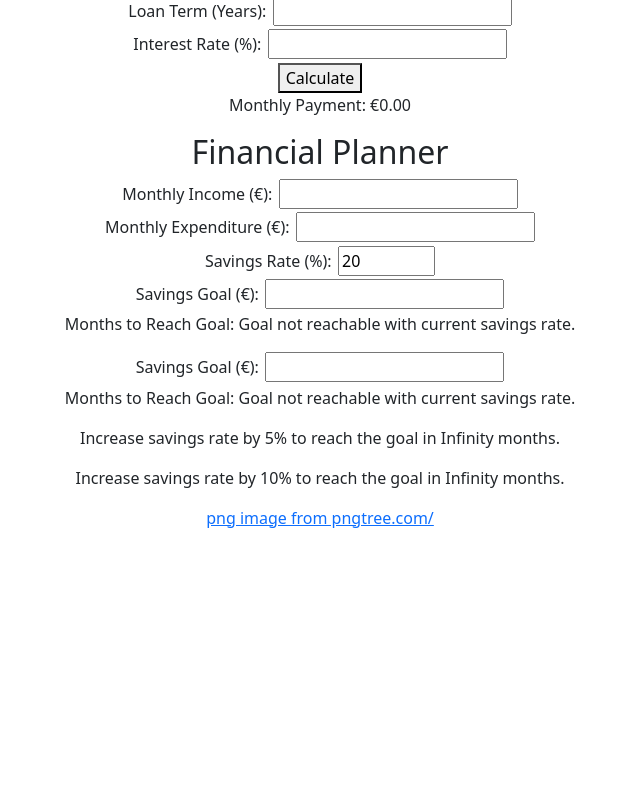
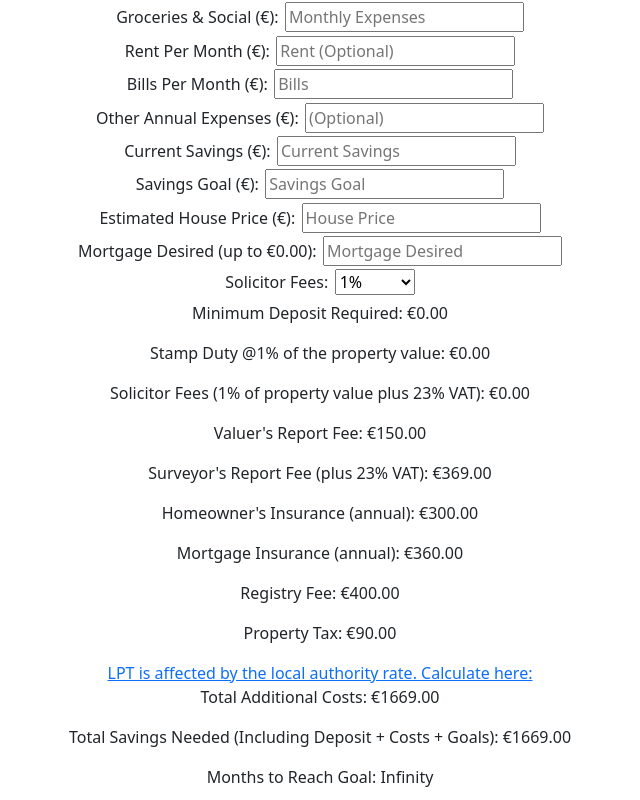
Before and after one commit to OisinWrites/Mortgage-Budgeter, a React (Create React App) app in the folder client/: page / in a window 1280 px wide. Shown: the part 1140-1940 px from the top of the page, without its empty margins (320-960 px from the left). Before the commit the page ends 1685 px from the top, so only its background shows below. Built offline with nearby package versions, Linux system fonts and the light colour scheme.

Commit message:
Have maxBorrow inform other components, complicate the solicitors fee

```diff
--- a/client/src/App.js
+++ b/client/src/App.js
@@ -10,6 +10,7 @@ import DepositSavingPeriod from './components/DepositSavingPeriod';
 function App() {
   // State to track if the user is a first-time buyer
   const [isFirstTimeBuyer, setIsFirstTimeBuyer] = useState(true);
+  const [maxBorrow, setMaxBorrow] = useState(0); // Assume this is calculated somewhere in App
 
   return (
     <div className="App">
@@ -18,11 +19,14 @@ function App() {
       </header>
       <main class="mortgage-budgeteer">
         <BorrowingCapacityCalculator
+          setMaxBorrow={setMaxBorrow}
           isFirstTimeBuyer={isFirstTimeBuyer}
           setIsFirstTimeBuyer={setIsFirstTimeBuyer}
         />
+        <DepositSavingPeriod maxBorrow={maxBorrow} isFirstTimeBuyer={isFirstTimeBuyer} />
         <MortgageDetails isFirstTimeBuyer={isFirstTimeBuyer} />
         <FinancialPlanner isFirstTimeBuyer={isFirstTimeBuyer} />
+
         <a class="pb-3" target="_blank" rel="noopener noreferrer" href='https://pngtree.com/freepng/house-home-puppy-hand-drawing_4088450.html'>png image from pngtree.com/</a>
       </main>
     </div>
--- a/client/src/components/BorrowingCapacityCalculator.js
+++ b/client/src/components/BorrowingCapacityCalculator.js
@@ -1,9 +1,14 @@
-import React, { useState } from 'react';
+import React, { useState, useEffect } from 'react';
 
-const BorrowingCapacityCalculator = ({ isFirstTimeBuyer, setIsFirstTimeBuyer }) => {
+const BorrowingCapacityCalculator = ({ isFirstTimeBuyer, setIsFirstTimeBuyer, setMaxBorrow }) => {
   const [numberOfApplicants, setNumberOfApplicants] = useState(1);
-  const [applicantIncomes, setApplicantIncomes] = useState([null, null]);
+  const [applicantIncomes, setApplicantIncomes] = useState([0, 0]); // Initialize with zeroes for simplification
 
+  useEffect(() => {
+    const totalIncome = applicantIncomes.reduce((acc, curr) => acc + (curr || 0), 0); // Sum, treating nulls as 0
+    const maxBorrow = totalIncome * 3.5; // Example calculation
+    setMaxBorrow(maxBorrow); // Update maxBorrow in App.js
+  }, [applicantIncomes, isFirstTimeBuyer, setMaxBorrow]);
   const handleIncomeChange = (index, value) => {
     const newIncomes = [...applicantIncomes];
     newIncomes[index] = Number(value);
--- a/client/src/components/DepositSavingPeriod.js
+++ b/client/src/components/DepositSavingPeriod.js
@@ -2,14 +2,16 @@ import React, { useState } from 'react';
 
 const DepositSavingPeriod = ({ maxBorrow, isFirstTimeBuyer }) => {
     const [mortgageDesired, setMortgageDesired] = useState('');
+    const [netIncome, setNetIncome] = useState('');
+    const [monthlyExpenses, setMonthlyExpenses] = useState('');
     const [rent, setRent] = useState('');
     const [bills, setBills] = useState('');
-    const [netIncome, setNetIncome] = useState('');
-    const [monthlyExpenses, setMonthlyExpenses] = useState('');
     const [additionalExpenses, setAdditionalExpenses] = useState('');
     const [savingsGoal, setSavingsGoal] = useState('');
     const [currentSavings, setCurrentSavings] = useState('');
     const [housePrice, setHousePrice] = useState('');
+    const [solicitorFeeType, setSolicitorFeeType] = useState('1%');
+    const [solicitorFlatFee, setSolicitorFlatFee] = useState('');
 
     // Calculate the minimum deposit required
     const minimumDeposit = isFirstTimeBuyer ? mortgageDesired * 0.1 : mortgageDesired * 0.2;
@@ -20,9 +22,41 @@ const DepositSavingPeriod = ({ maxBorrow, isFirstTimeBuyer }) => {
         setMortgageDesired(value > maxBorrow ? maxBorrow : value);
     };
 
+    function calculateRegistryFee(housePrice) {
+        if (housePrice <= 50000) return 400;
+        if (housePrice <= 200000) return 600;
+        if (housePrice <= 400000) return 700;
+        return 800; // For house prices greater than 400,000
+    }
+
+    function calculatePropertyTax(housePrice) {
+        if (housePrice <= 200000) return 90;
+        if (housePrice <= 262500) return 225;
+        if (housePrice <= 350000) return 315;
+        if (housePrice <= 437500) return 405;
+        if (housePrice <= 525000) return 495;
+        if (housePrice <= 612500) return 585;
+        if (housePrice <= 700000) return 675;
+        if (housePrice <= 787500) return 765;
+        if (housePrice <= 875000) return 855;
+        if (housePrice <= 962500) return 945;
+        if (housePrice <= 1050000) return 1035;
+        // Add further brackets as needed
+        // Assuming the pattern continues, adjust for higher values
+    }
+
+    const calculateSolicitorFees = () => {
+        if (solicitorFeeType === 'flat') {
+          return Number(solicitorFlatFee); // Use the flat fee entered by the user
+        } else {
+          const percentage = solicitorFeeType === '1%' ? 0.01 : 0.015; // Determine the percentage
+          return housePrice * percentage * 1.23; // Calculate the fee based on percentage, plus 23% VAT
+        }
+    };
+
     // Calculate additional costs
     const stampDuty = housePrice < 1000000 ? housePrice * 0.01 : housePrice * 0.02;
-    const solicitorFees = (housePrice * 0.01) * 1.23; // Assuming 1% fee plus 23% VAT
+    const solicitorFees = calculateSolicitorFees();
     const valuerReport = 150;
     const surveyorReport = 300 * 1.23;
     const insuranceCosts = 300 + 360; // Homeowners plus mortgage insurance
@@ -34,43 +68,91 @@ const DepositSavingPeriod = ({ maxBorrow, isFirstTimeBuyer }) => {
 
     // Total savings needed
     const totalSavingsNeeded = minimumDeposit + totalAdditionalCosts + Number(savingsGoal);
-    const monthsToSave = Math.ceil((totalSavingsNeeded - currentSavings) / (netIncome - monthlyExpenses - bills - (additionalExpenses || 0)));
+    const monthsToSave = Math.ceil((totalSavingsNeeded - currentSavings) / (netIncome - monthlyExpenses - bills -  ((Number(additionalExpenses) || 0) / 12)));
 
     return (
         <div>
             <h2>Deposit Saving Period</h2>
+            <p>Maximum Mortgage Borrow Capacity: €{maxBorrow.toFixed(2)}</p>
+
             <form>
-                <label>Mortgage Desired:</label>
-                <input type="number" value={mortgageDesired} onChange={handleMortgageChange} max={maxBorrow} placeholder="Mortgage Desired"/>
+                <div>
+                    <label>Net Income Per Month (€): </label>
+                    <input type="number" value={netIncome} onChange={(e) => setNetIncome(e.target.value)} placeholder="Net Income"/>
+                </div>
+                <div>
+                    <label>Groceries & Social (€): </label>
+                    <input type="number" value={monthlyExpenses} onChange={(e) => setMonthlyExpenses(e.target.value)} placeholder="Monthly Expenses"/>
+                </div>
+                <div>
+                    <label>Rent Per Month (€): </label>
+                    <input type="number" value={rent} onChange={(e) => setRent(e.target.value)} placeholder="Rent (Optional)"/>
+                </div>
+                <div>
+                    <label>Bills Per Month (€): </label>
+                    <input type="number" value={bills} onChange={(e) => setBills(e.target.value)} placeholder="Bills"/>
+                </div>
+                <div>
+                    <label>Other Annual Expenses (€): </label>
+                    <input type="number" value={additionalExpenses} onChange={(e) => setAdditionalExpenses(e.target.value)} placeholder="(Optional)"/>
+                </div>
+                <div>
+                    <label>Current Savings (€): </label>
+                    <input type="number" value={currentSavings} onChange={(e) => setCurrentSavings(e.target.value)} placeholder="Current Savings"/>
+                </div>
+                <div>
+                    <label>Savings Goal (€): </label>
+                    <input type="number" value={savingsGoal} onChange={(e) => setSavingsGoal(e.target.value)} placeholder="Savings Goal"/>
+                </div>
+                <div>
+                    <label>Estimated House Price (€): </label>
+                    <input type="number" value={housePrice} onChange={(e) => setHousePrice(e.target.value)} placeholder="House Price"/>
+                </div>
+                <div>
+                    <label>Mortgage Desired (up to €{maxBorrow.toFixed(2)}): </label>
+                    <input
+                        type="number"
+                        value={mortgageDesired}
+                        onChange={handleMortgageChange}
+                        onBlur={() => setMortgageDesired(mortgageDesired > maxBorrow ? maxBorrow : mortgageDesired)}
+                        placeholder="Mortgage Desired"
+                    />
+                </div>
+                <div>
+                    <label>Solicitor Fees: </label>
+                    <select value={solicitorFeeType} onChange={e => setSolicitorFeeType(e.target.value)}>
+                        <option value="1%">1%</option>
+                        <option value="1.5%">1.5%</option>
+                        <option value="flat">Flat Fee</option>
+                    </select>
+                    {solicitorFeeType === 'flat' && (
+                        <input
+                        type="number"
+                        value={solicitorFlatFee}
+                        onChange={e => setSolicitorFlatFee(e.target.value)}
+                        placeholder="Enter flat fee amount"
+                        />
+                    )}
+                </div>
+
+                {/* Display calculated values */}
                 <p>Minimum Deposit Required: €{minimumDeposit.toFixed(2)}</p>
 
-                <label>Rent Per Month (€):</label>
-                <input type="number" value={rent} onChange={(e) => setRent(e.target.value)} placeholder="Rent"/>
-
-                <label>Bills Per Month (€):</label>
-                <input type="number" value={bills} onChange={(e) => setBills(e.target.value)} placeholder="Bills"/>
-
-                <label>Net Income Per Month (€):</label>
-                <input type="number" value={netIncome} onChange={(e) => setNetIncome(e.target.value)} placeholder="Net Income"/>
-
-                <label>Monthly Expenses Budget (€):</label>
-                <input type="number" value={monthlyExpenses} onChange={(e) => setMonthlyExpenses(e.target.value)} placeholder="Monthly Expenses"/>
-
-                <label>Additional Expenses (€):</label>
-                <input type="number" value={additionalExpenses} onChange={(e) => setAdditionalExpenses(e.target.value)} placeholder="Additional Expenses"/>
-
-                <label>Savings Goal (€):</label>
-                <input type="number" value={savingsGoal} onChange={(e) => setSavingsGoal(e.target.value)} placeholder="Savings Goal"/>
-
-                <label>Current Savings (€):</label>
-                <input type="number" value={currentSavings} onChange={(e) => setCurrentSavings(e.target.value)} placeholder="Current Savings"/>
-
-                <label>Estimated House Price (€):</label>
-                <input type="number" value={housePrice} onChange={(e) => setHousePrice(e.target.value)} placeholder="House Price"/>
+                <p>Stamp Duty @{housePrice < 1000000 ? "1%" : "2%"} of the property value: €{stampDuty.toFixed(2)}</p>
+                <p>Solicitor Fees (1% of property value plus 23% VAT): €{solicitorFees.toFixed(2)}</p>
+                <p>Valuer's Report Fee: €{valuerReport.toFixed(2)}</p>
+                <p>Surveyor's Report Fee (plus 23% VAT): €{surveyorReport.toFixed(2)}</p>
+                <p>Homeowner's Insurance (annual): €{(300).toFixed(2)}</p>
+                <p>Mortgage Insurance (annual): €{(360).toFixed(2)}</p>
+                <p>Registry Fee: €{registryFee.toFixed(2)}</p>
+                <p>Property Tax: €{propertyTax.toFixed(2)}</p>
+                <a href="https://lpt.revenue.ie/lpt-web/reckoner/lpt.html?locale=en#" target="_blank" rel="noopener noreferrer">
+                    LPT is affected by the local authority rate. Calculate here:
+                </a>
 
                 <p>Total Additional Costs: €{totalAdditionalCosts.toFixed(2)}</p>
-                <p>Total Savings Needed: €{totalSavingsNeeded.toFixed(2)}</p>
-                <p>Months to Reach Goal: {monthsToSave < 0 ? "Not achievable with current setup" : monthsToSave}</p>
+                <p>Total Savings Needed (Including Deposit + Costs + Goals): €{totalSavingsNeeded.toFixed(2)}</p>
+                <p>Months to Reach Goal: {monthsToSave <= 0 ? "Goal not achievable with current setup" : monthsToSave}</p>
             </form>
         </div>
     );
```
